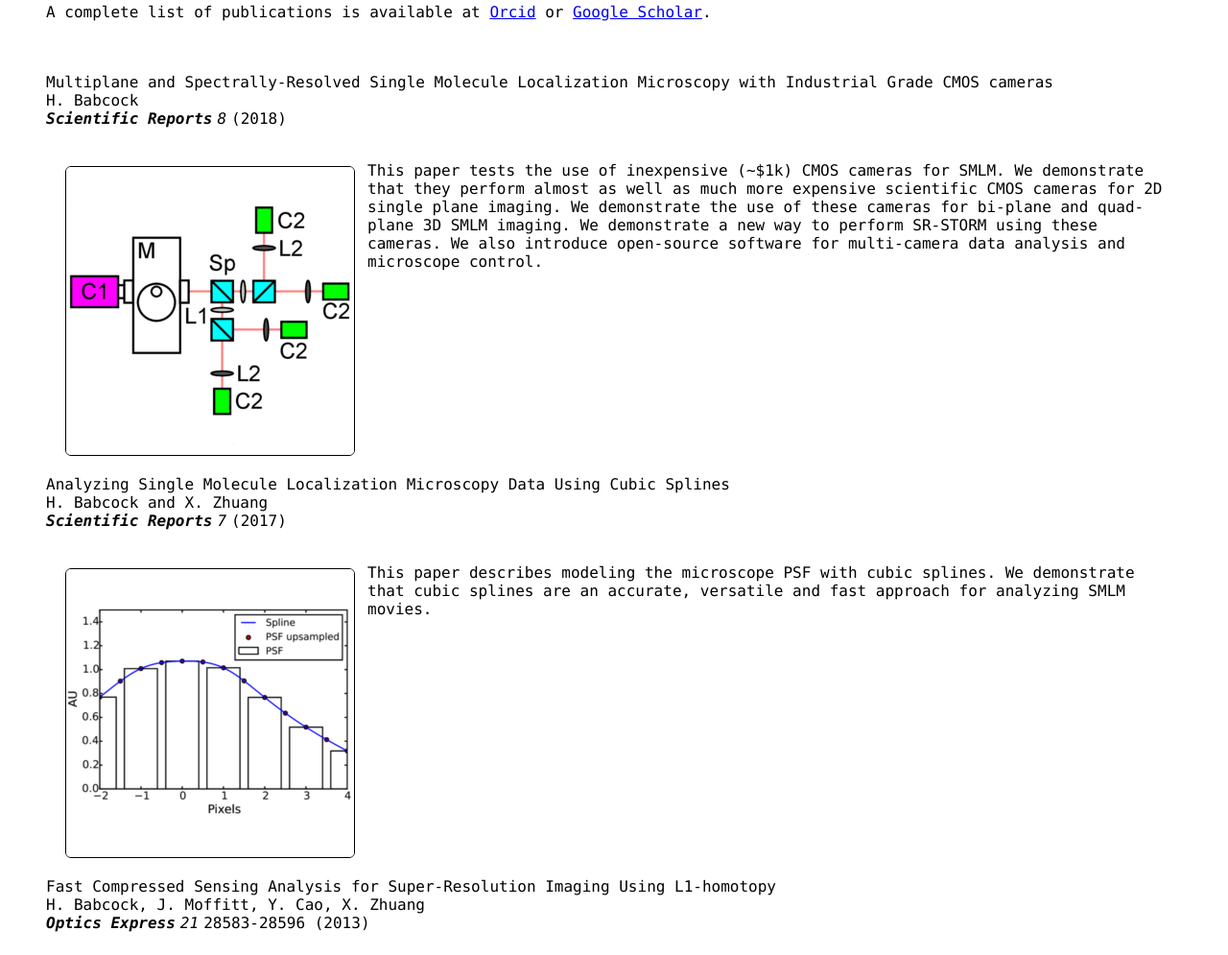
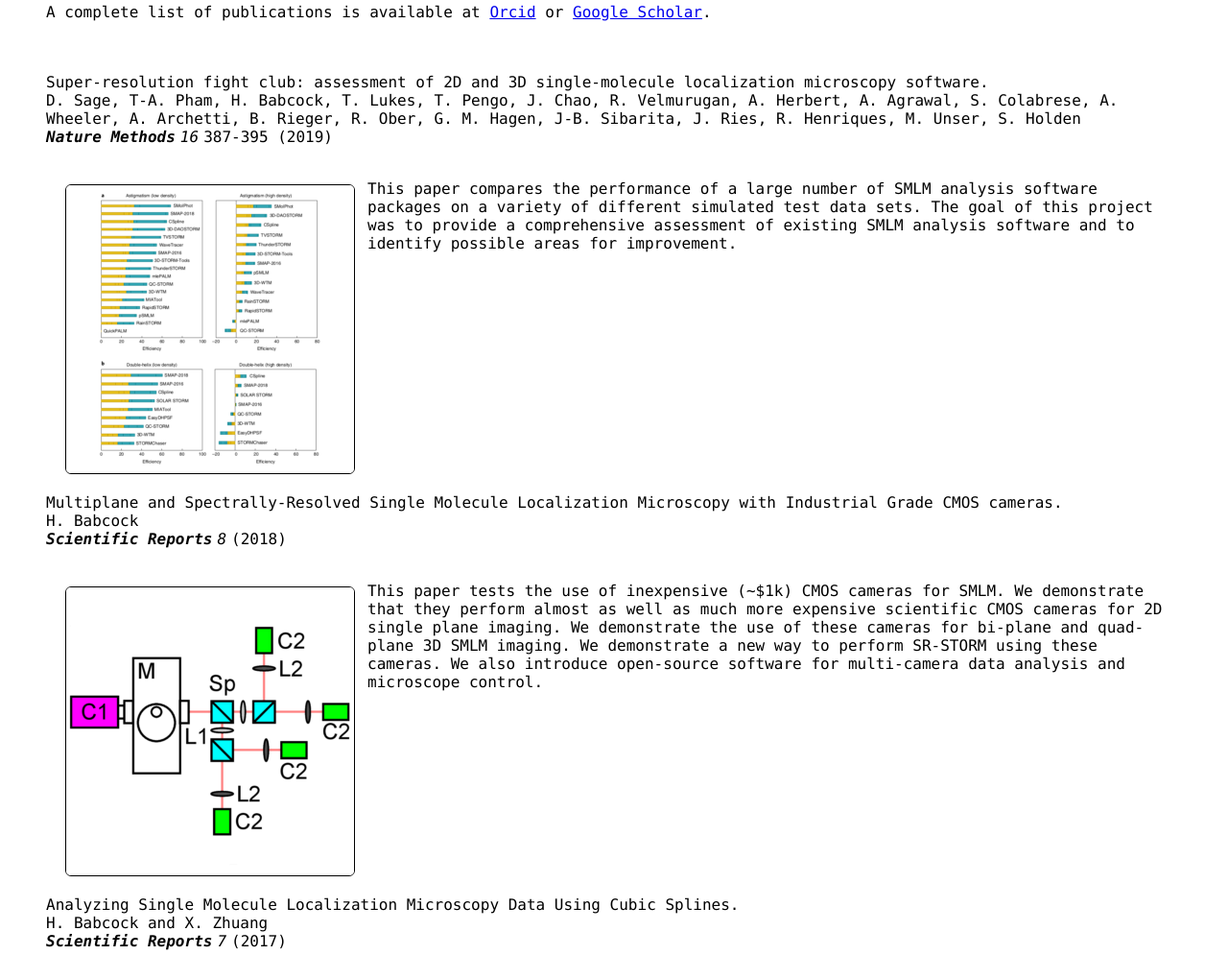
Before and after one commit to HazenBabcock/HazenBabcock.github.io, a plain HTML site: page index.html in a window 1280 px wide. Shown: the part 200-1195 px from the top of the page at 96% size. Drawn offline with Linux system fonts and the light colour scheme.

Commit message:
web page update.

```diff
--- a/index.html
+++ b/index.html
@@ -58,9 +58,39 @@
 
   <div class="reference">
 
+  <a href="https://doi.org/10.1038/s41592-019-0364-4">
+
+    Super-resolution fight club: assessment of 2D and 3D single-molecule localization microscopy software.<br>
+
+  </a>
+
+  D. Sage, T-A. Pham, H. Babcock, T. Lukes, T. Pengo, J. Chao, R. Velmurugan, A. Herbert, A. Agrawal, S. Colabrese, A. Wheeler, A. Archetti, B. Rieger, R. Ober, G. M. Hagen, J-B. Sibarita, J. Ries, R. Henriques, M. Unser, S. Holden <br>
+  <div class="italic_text inline_text reference">
+    <div class="bold_text inline_text reference">
+      Nature Methods
+    </div>
+    16
+  </div>
+  387-395
+  (2019)
+  <br>
+</div>
+<br>
+<div class="col-5">
+  <div class="col-6 ref_image">
+    <img src="smlm_2016_300.png" alt="NA">
+  </div>
+  <div>
+    This paper compares the performance of a large number of SMLM analysis software packages on a variety of different simulated test data sets. The goal of this project was to provide a comprehensive assessment of existing SMLM analysis software and to identify possible areas for improvement.
+  </div>
+</div>
+  <br>
+
+  <div class="reference">
+
   <a href="http://dx.doi.org/doi:10.1038/s41598-018-19981-z">
 
-    Multiplane and Spectrally-Resolved Single Molecule Localization Microscopy with Industrial Grade CMOS cameras<br>
+    Multiplane and Spectrally-Resolved Single Molecule Localization Microscopy with Industrial Grade CMOS cameras.<br>
 
   </a>
 
@@ -90,7 +120,7 @@
 
   <a href="http://dx.doi.org/10.1038/s41598-017-00622-w">
 
-    Analyzing Single Molecule Localization Microscopy Data Using Cubic Splines<br>
+    Analyzing Single Molecule Localization Microscopy Data Using Cubic Splines.<br>
 
   </a>
 
@@ -120,7 +150,7 @@
 
   <a href="http://dx.doi.org/10.1364/OE.21.028583">
 
-    Fast Compressed Sensing Analysis for Super-Resolution Imaging Using L1-homotopy<br>
+    Fast Compressed Sensing Analysis for Super-Resolution Imaging Using L1-homotopy.<br>
 
   </a>
 
@@ -150,7 +180,7 @@
 
   <a href="http://dx.doi.org/10.1186/2192-2853-1-6">
 
-    A High-Density 3D Localization Algorithm for Stochastic Optical Reconstruction Microscopy<br>
+    A High-Density 3D Localization Algorithm for Stochastic Optical Reconstruction Microscopy.<br>
 
   </a>
 
@@ -180,7 +210,7 @@
 
   <a href="http://dx.doi.org/10.1016/j.bpj.2012.03.070">
 
-    Statistical Deconvolution for Super-resolution Fluorescence Microscopy<br>
+    Statistical Deconvolution for Super-resolution Fluorescence Microscopy.<br>
 
   </a>
 
@@ -211,7 +241,7 @@
 
 
     <div class="footer">
-      <p>last updated 2018/01/24</p>
+      <p>last updated 2019/06/13</p>
     </div>
 
   </body>
```
Also changed, not shown: directions.html (+1 -1 lines), positions.html (+1 -1 lines), software.html (+1 -1 lines), smlm_2016_300.png (added).
